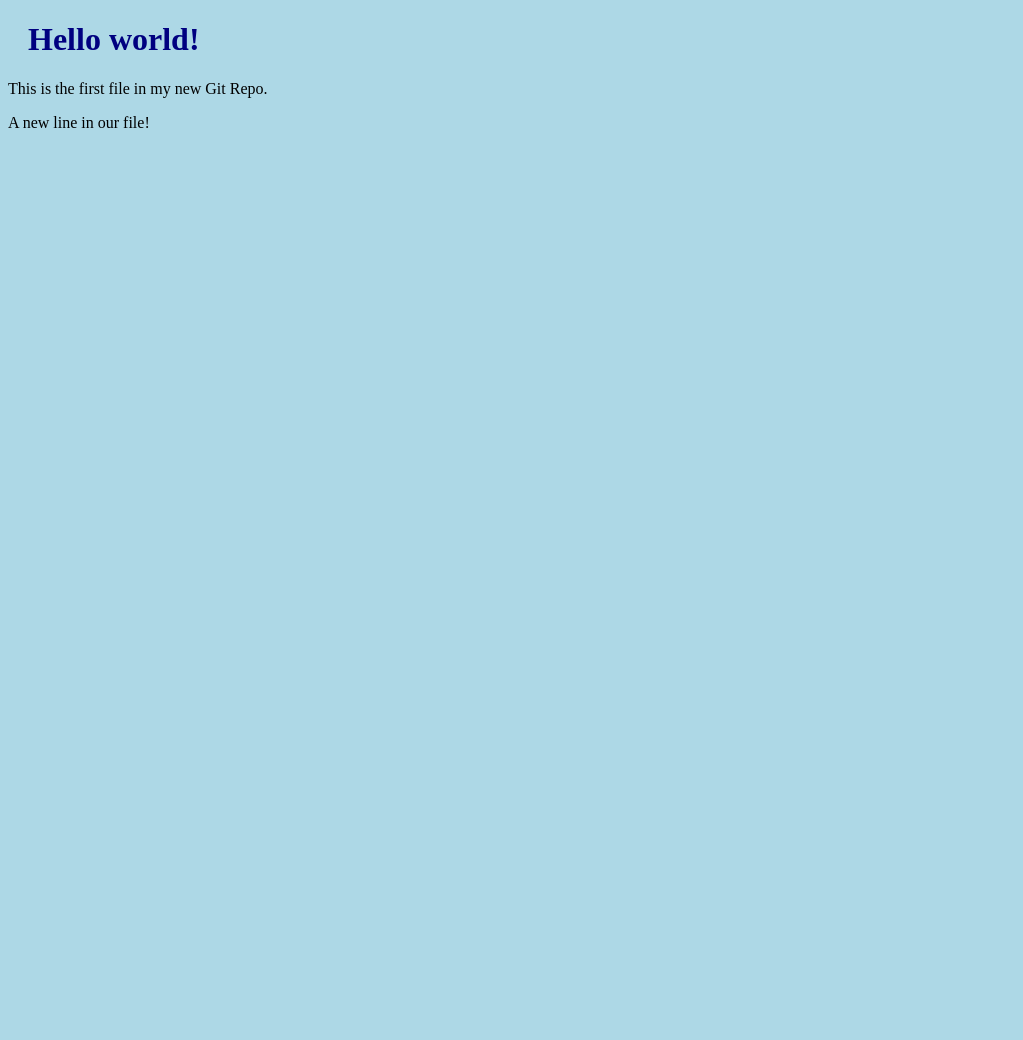
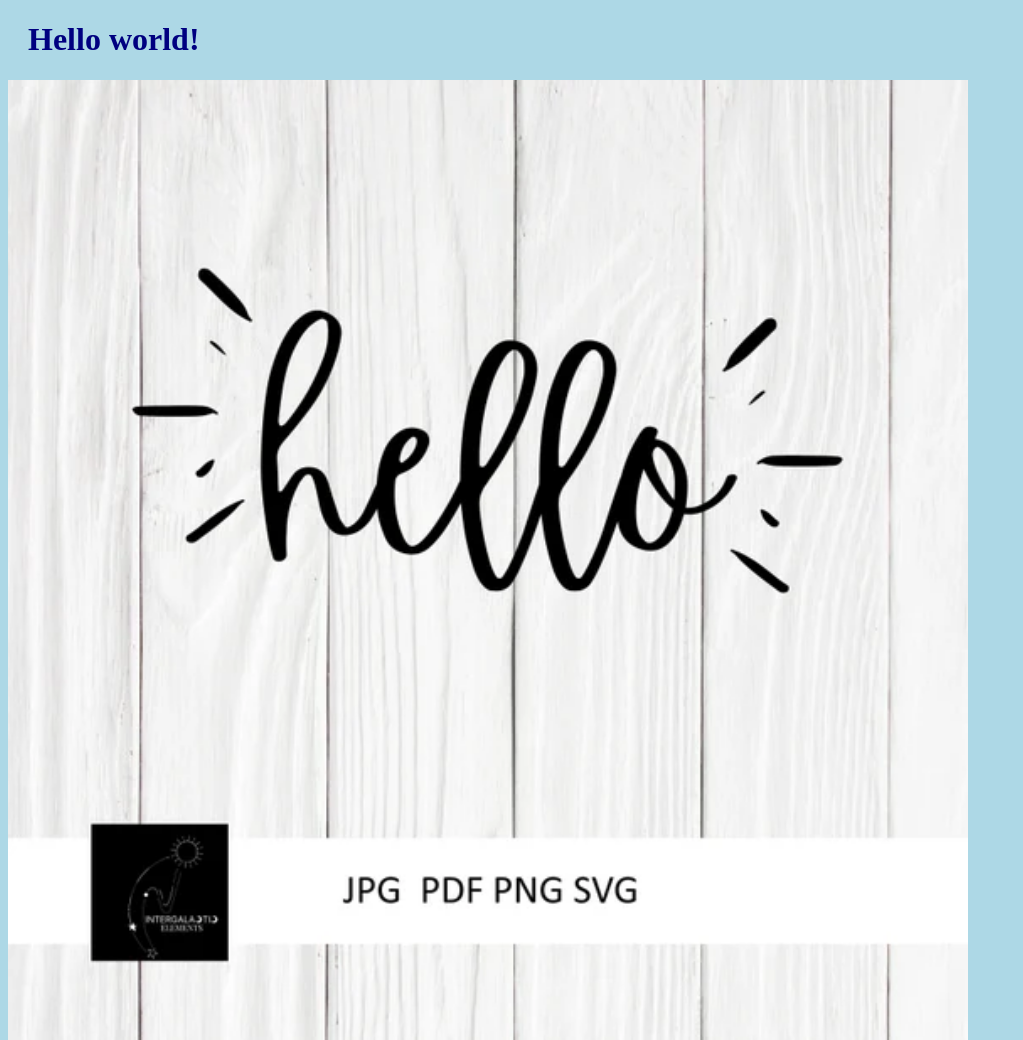
Before and after one commit to Slp007/hello-world, a plain HTML site: page index.html in a window 1280 px wide. Shown: the top 1040 px of the page, without its empty margins (0-1023 px from the left). Before the commit the page ends 800 px from the top, so only its background shows below. Drawn offline with Linux system fonts and the light colour scheme.

Commit message:
added omage to Hello World

```diff
--- a/index.html
+++ b/index.html
@@ -7,6 +7,8 @@
 <body>
 
 <h1>Hello world!</h1>
+<div><img src="hello-world-image.jpg" alt="Hello World from Space"
+style="width:80%;max-width:960px"></div>
 <p>This is the first file in my new Git Repo.</p>
 <p>A new line in our file!</p>
 
```
Also changed, not shown: hello-world-image.jpg (added).
